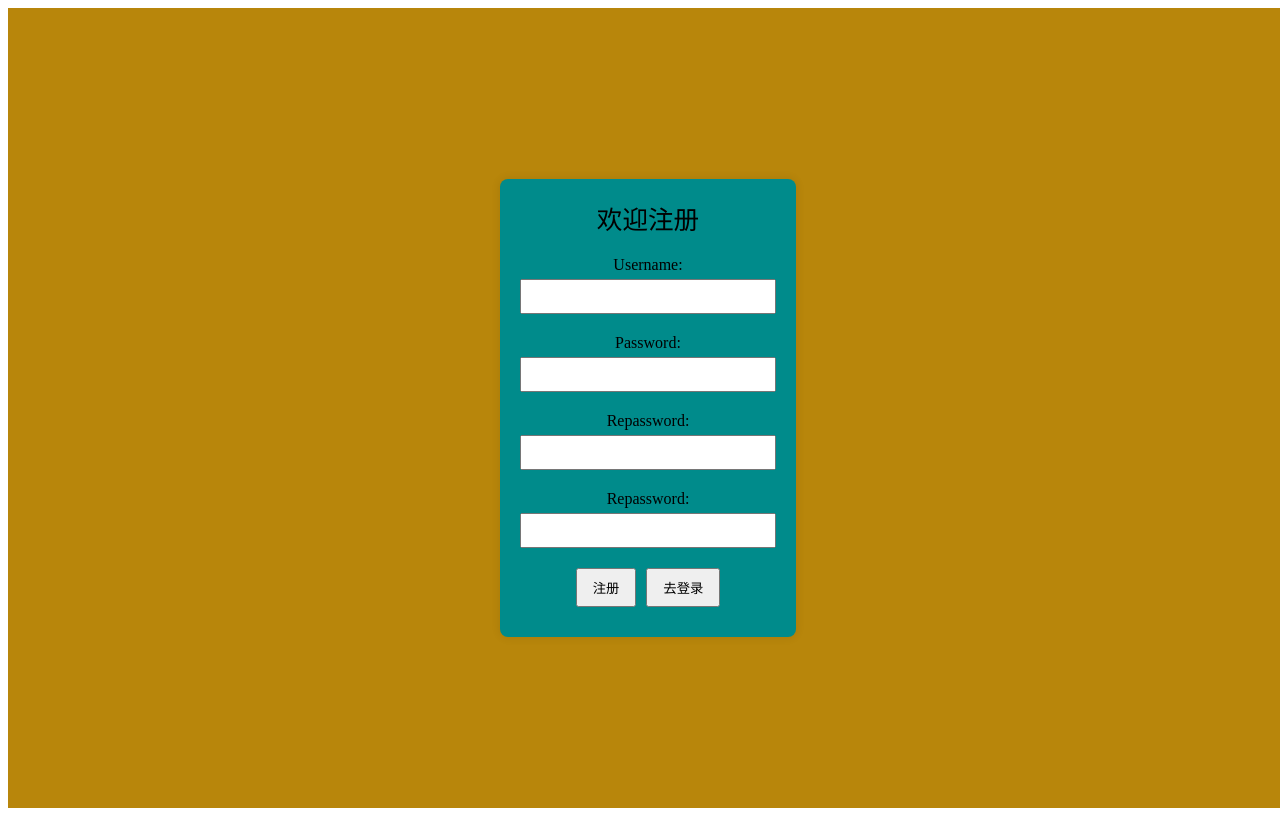
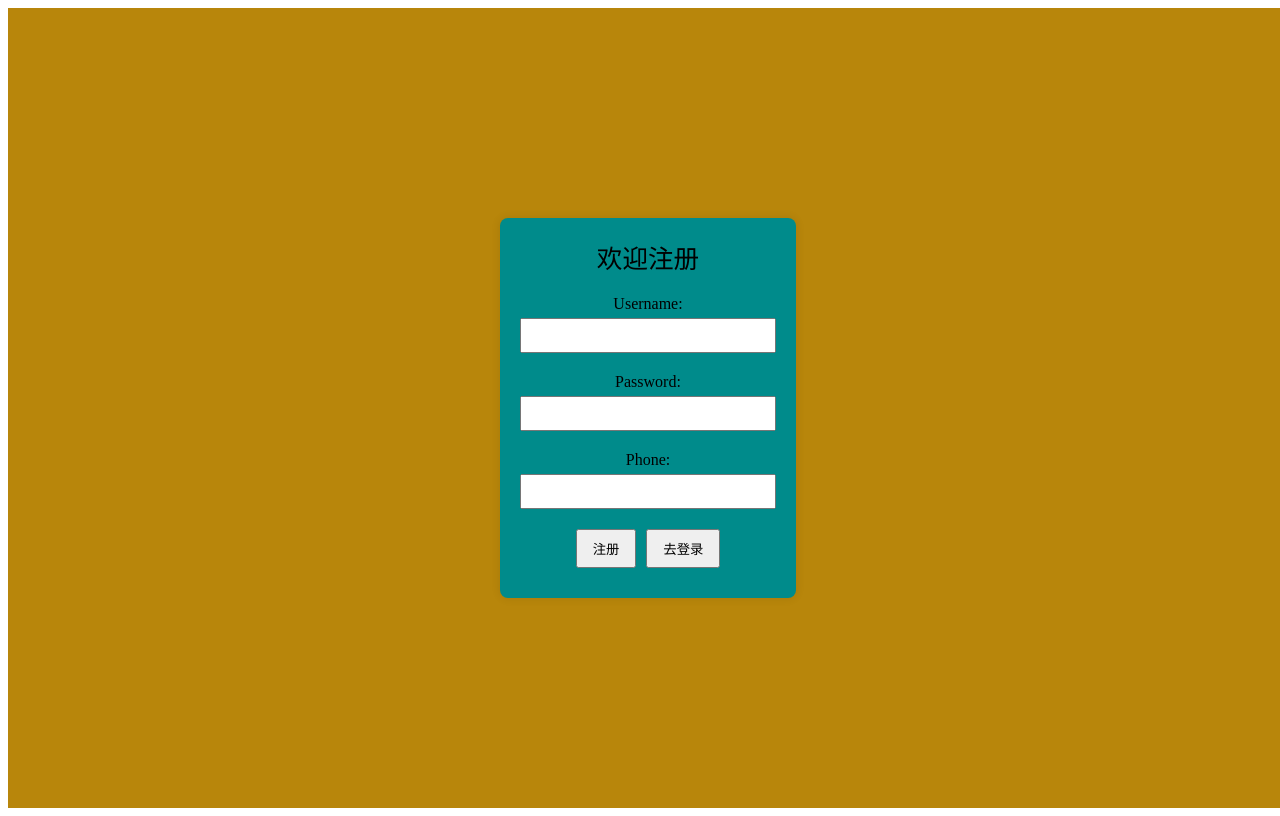
Before and after one commit to di26dao/ProjectTest003, a Vue app: page /SignUp in a window 1280 px wide. Built offline with nearby package versions, Linux system fonts and the light colour scheme.

Commit message:
Update configuration and add SignUp3

```diff
--- a/src/views/Login.vue
+++ b/src/views/Login.vue
@@ -2,6 +2,10 @@
   <div style="display: flex; justify-content: center; align-items: center; width: 100vw; height: 100vh; background-color: darkgoldenrod;">
     <div style="text-align: center; background-color:darkcyan; width: 20vw; padding: 20px; border-radius: 8px; box-shadow: 0 0 10px rgba(0, 0, 0, 0.1);">
       <div style="font-size: 2vw; margin-bottom: 20px;">欢迎登录</div>
+      <!-- <div style="margin-bottom: 20px;">
+        <label for="phone" style="display: block; margin-bottom: 5px;">Phone:</label>
+        <input type="text" id="phone" v-model="phone" required style="width: 100%; padding: 8px; box-sizing: border-box;">
+      </div> -->
       <div style="margin-bottom: 20px;">
         <label for="username" style="display: block; margin-bottom: 5px;">Username:</label>
         <input type="text" id="username" v-model="username" required style="width: 100%; padding: 8px; box-sizing: border-box;">
@@ -28,12 +32,13 @@ import { useRouter } from 'vue-router';
 const router = useRouter();
 const username = ref('');
 const password = ref('');
-
+const phone = ref('');
 const login = async () => {
   try {
     const formData = {
       username: username.value,
-      password: password.value
+      password: password.value,
+      phone: phone.value
     };
     const response = await axios.post('https://test003-houduan-dqf0cwgsged2enfv.canadacentral-01.azurewebsites.net/api/Auth/login', formData);
     localStorage.setItem('token', response.data.Token);
--- a/src/views/SignUp.vue
+++ b/src/views/SignUp.vue
@@ -10,12 +10,9 @@
           <label for="password" style="display: block; margin-bottom: 5px;">Password:</label>
           <input type="password" id="password" v-model="password" required style="width: 100%; padding: 8px; box-sizing: border-box;">
         </div>
+
         <div style="margin-bottom: 20px;">
-          <label for="repassword" style="display: block; margin-bottom: 5px;">Repassword:</label>
-          <input type="password" id="Repassword" v-model="repassword" required style="width: 100%; padding: 8px; box-sizing: border-box;">
-        </div>
-        <div style="margin-bottom: 20px;">
-          <label for="phone" style="display: block; margin-bottom: 5px;">Repassword:</label>
+          <label for="phone" style="display: block; margin-bottom: 5px;">Phone:</label>
           <input type="text" id="phone" v-model="phone" required style="width: 100%; padding: 8px; box-sizing: border-box;">
         </div>
         <div style="margin-bottom: 10px;">
@@ -36,7 +33,7 @@
   const router = useRouter();
   const username = ref('');
   const password = ref('');
-  const repassword = ref('');
+
   const phone = ref('');
   const SignUp = async () => {
     try {
@@ -44,12 +41,8 @@
         phone: username.value,
         username: username.value,
         password: password.value,
-        repassword:repassword.value
+
       };
-      if(password.value!=repassword.value){
-        window.alert("两次密码输入不一致");
-        return;
-      }
       const response = await axios.post('https://test003-houduan-dqf0cwgsged2enfv.canadacentral-01.azurewebsites.net/api/Auth/SignUp', formData);
     } catch (error) {
       console.error('SignUp failed', error);
```
